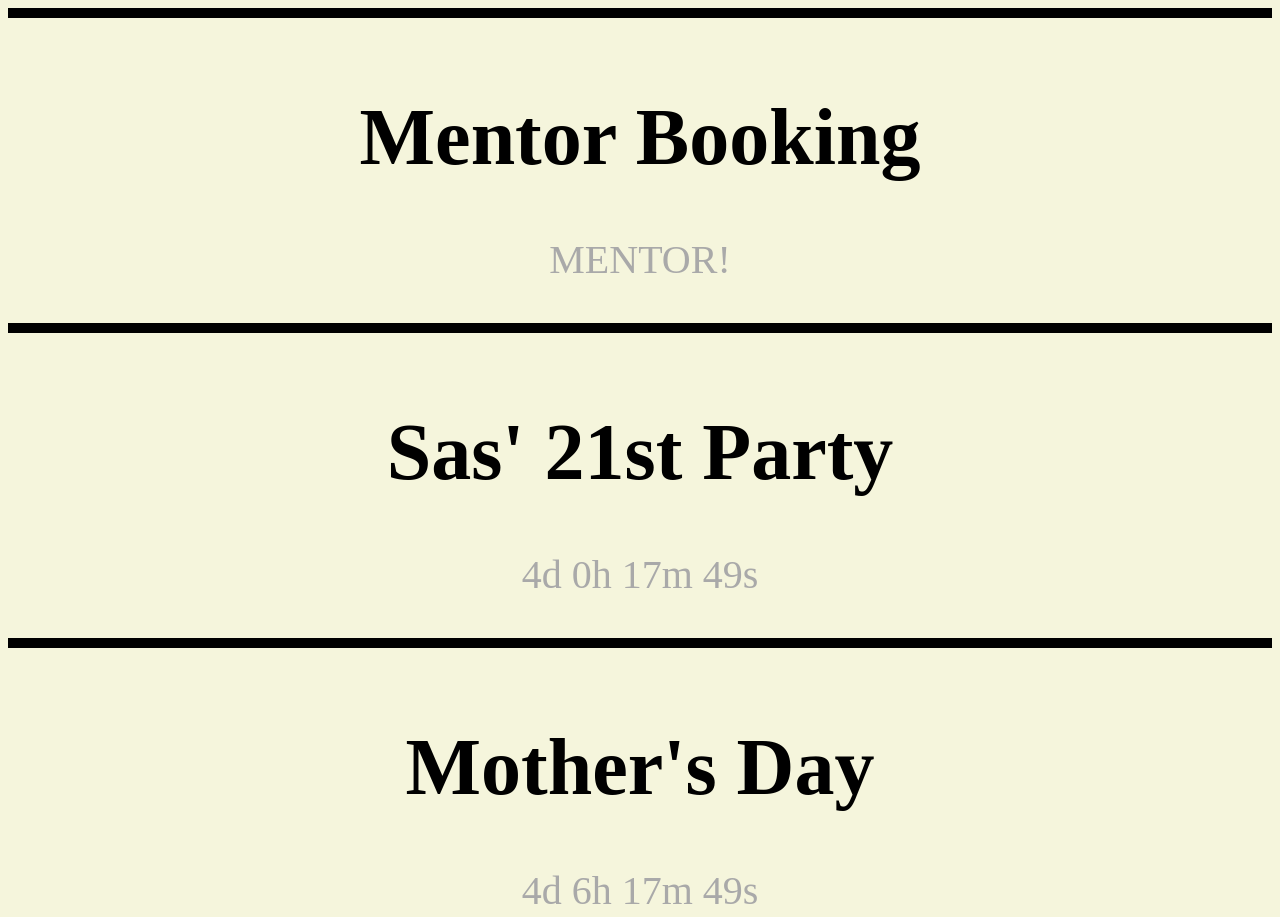
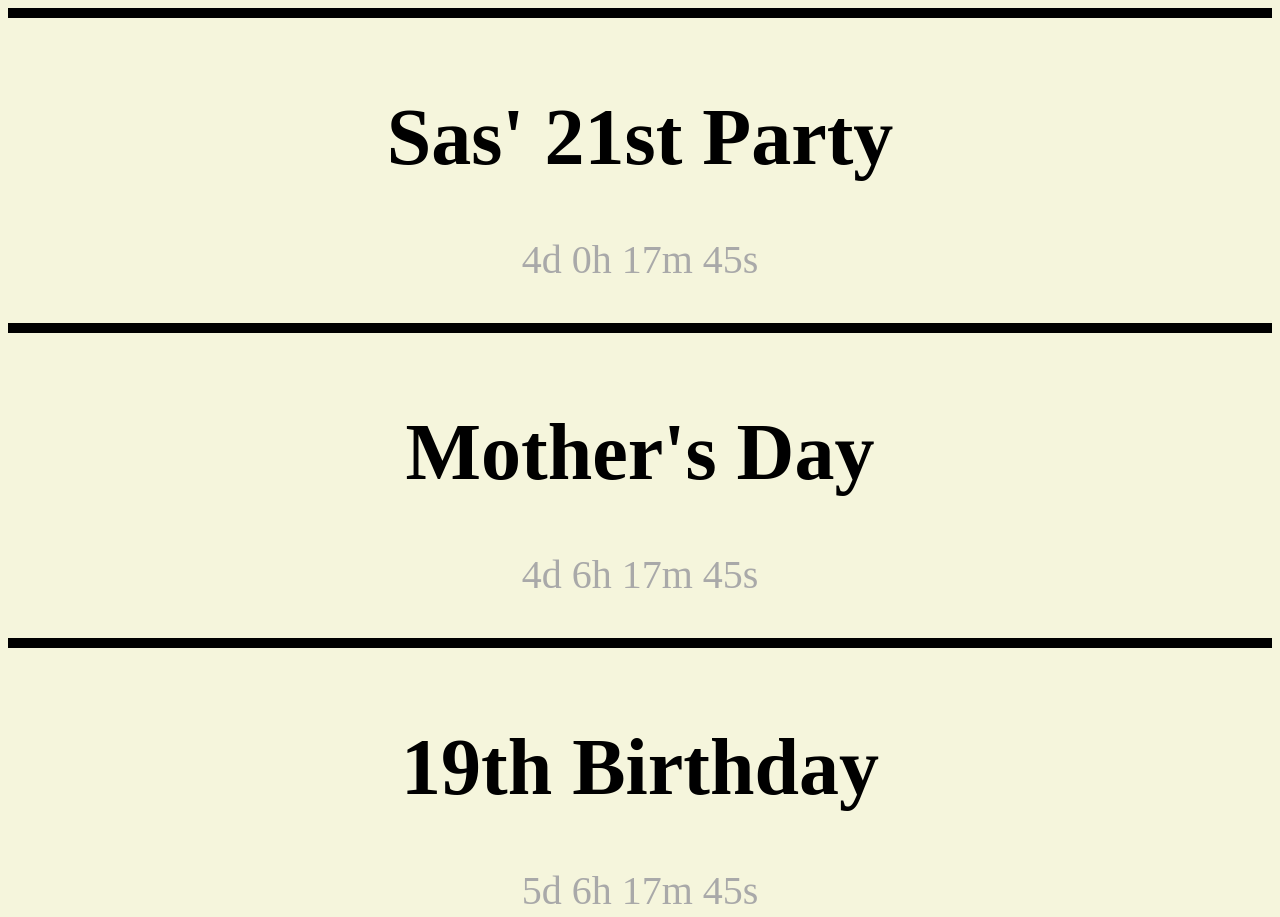
Before and after one commit to DanArmstrong124/countdown, a plain HTML site: page index.html in a window 1280 px wide. Shown: the top 917 px of the page. Drawn offline with Linux system fonts and the light colour scheme.

Commit message:
Updated the Countdowns

```diff
--- a/assets/js/script.js
+++ b/assets/js/script.js
@@ -1,5 +1,5 @@
 /*SETTING EACH COUNTDOWN*/
-var count_0 = new Date("Mar 26, 2019 13:10:00").getTime();
+var count_0 = new Date("Dec 25, 2019 00:00:00").getTime();
 var count_1 = new Date("Mar 30, 2019 18:00:00").getTime();
 var count_2 = new Date("Apr 01, 2019 00:00:00").getTime();
 var count_3 = new Date("Apr 03, 2019 09:00:00").getTime();
@@ -65,11 +65,11 @@ var x = setInterval(function() {
     var seconds7 = Math.floor((t_7 % (1000 * 60)) / 1000);
 
     /*SETTING EACH COUNTDOWN TO THE INDEX.HTML*/
-    document.getElementById("mentor").innerHTML = days0 + "d " +
+    document.getElementById("christmas").innerHTML = days0 + "d " +
         hours0 + "h " + minutes0 + "m " + seconds0 + "s ";
     if (t_0 < 0) {
         clearInterval(x);
-        document.getElementById("mentor").innerHTML = "MENTOR!";
+        document.getElementById("mentor").innerHTML = "CHRISTMAS!";
     }
 
     document.getElementById("sasbday").innerHTML = days1 + "d " +
--- a/index.html
+++ b/index.html
@@ -12,10 +12,6 @@
 
 <body>
     <div></div>
-    <h1>Mentor Booking</h1>
-    <p id="mentor"></p>
-    <div></div>
-
     <h1>Sas' 21st Party</h1>
     <p id="sasbday"></p>
     <div></div>
@@ -44,6 +40,10 @@
     <p id="comez_event"></p>
     <div></div>
 
+    <h1>Christmas</h1>
+    <p id="christmas"></p>
+    <div></div>
+
     <script type="text/javascript" src="assets/js/script.js"></script>
 </body>
 
```
